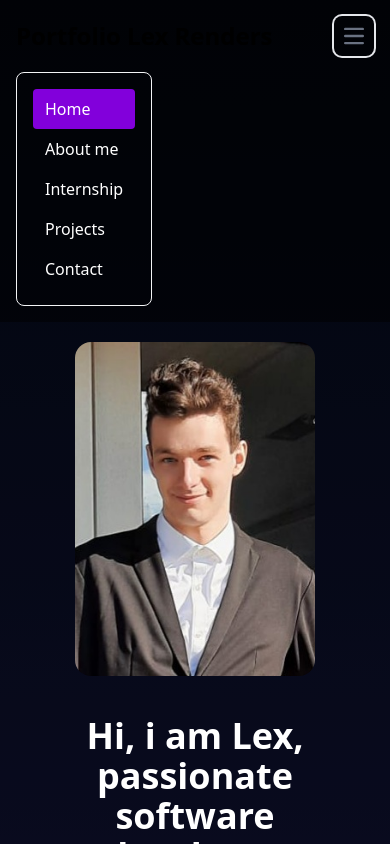
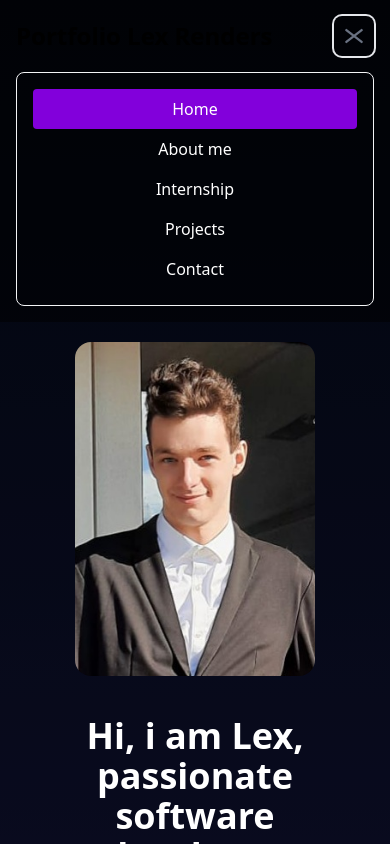
Before and after one commit to LexRenders/Portfolio, a React (Vite) app: page / in a window 390 px wide. Both pictures are taken after a click on the button "Open main menu". Shown: the top 844 px of the page. Built offline with nearby package versions, Linux system fonts and the light colour scheme.

Commit message:
mobile navbar fixed

```diff
--- a/src/Components/Navbar.tsx
+++ b/src/Components/Navbar.tsx
@@ -1,49 +1,117 @@
+import { useState } from "react";
 import { NavLink } from "react-router-dom";
 
-const activeNavLinkClasses = "block py-2 px-3 text-white bg-purple-700 rounded-sm md:bg-transparent md:p-0 md:text-purple-500";
-const inactiveNavLinkClasses = "block py-2 px-3 rounded-sm md:hover:bg-transparent md:border-0 md:p-0 text-white md:hover:text-purple-500 hover:bg-gray-700 hover:text-white";
+const activeNavLinkClasses =
+    "block py-2 px-3 text-white bg-purple-700 rounded-sm text-center md:text-left md:bg-transparent md:p-0 md:text-purple-500";
+
+const inactiveNavLinkClasses =
+    "block py-2 px-3 rounded-sm text-center md:text-left md:hover:bg-transparent md:border-0 md:p-0 text-white md:hover:text-purple-500 hover:bg-gray-700 hover:text-white";
+
 
 function Navbar() {
+    const [menuOpen, setMenuOpen] = useState(false);
+
     return (
-        <div >
-            <nav className="bg-indigo-950" style={{ backgroundColor: 'rgba(0, 0, 0, 0.5)' }}>
+        <div>
+            <nav
+                className="bg-indigo-950"
+                style={{ backgroundColor: "rgba(0, 0, 0, 0.5)" }}
+            >
                 <div className="max-w-screen-xl flex flex-wrap items-center justify-between mx-auto p-4">
                     <div className="flex items-center space-x-3 rtl:space-x-reverse">
-                        <span className="self-center text-2xl font-semibold whitespace-nowrap dark:text-white">Portfolio Lex Renders</span>
+                        <span className="self-center text-2xl font-semibold whitespace-nowrap dark:text-white">
+                            Portfolio Lex Renders
+                        </span>
                     </div>
-                    <button data-collapse-toggle="navbar-default" type="button" className="inline-flex items-center p-2 w-10 h-10 justify-center text-sm text-gray-500 rounded-lg md:hidden hover:bg-gray-100 focus:outline-none focus:ring-2 focus:ring-gray-200 dark:text-gray-400 dark:hover:bg-gray-700 dark:focus:ring-gray-600" aria-controls="navbar-default" aria-expanded="false">
+
+                    {/* Hamburger menu toggle */}
+                    <button
+                        type="button"
+                        onClick={() => setMenuOpen(!menuOpen)}
+                        className="inline-flex items-center p-2 w-10 h-10 justify-center text-sm text-gray-500 rounded-lg md:hidden hover:bg-gray-100 focus:outline-none focus:ring-2 focus:ring-gray-200 dark:text-gray-400 dark:hover:bg-gray-700 dark:focus:ring-gray-600"
+                        aria-controls="navbar-default"
+                        aria-expanded={menuOpen}
+                    >
                         <span className="sr-only">Open main menu</span>
-                        <svg className="w-5 h-5" aria-hidden="true" xmlns="http://www.w3.org/2000/svg" fill="none" viewBox="0 0 17 14">
-                            <path stroke="currentColor" strokeLinecap="round" strokeLinejoin="round" strokeWidth="2" d="M1 1h15M1 7h15M1 13h15" />
+                        <svg
+                            className="w-5 h-5"
+                            aria-hidden="true"
+                            xmlns="http://www.w3.org/2000/svg"
+                            fill="none"
+                            viewBox="0 0 17 14"
+                        >
+                            {menuOpen ? (
+                                <path
+                                    stroke="currentColor"
+                                    strokeLinecap="round"
+                                    strokeLinejoin="round"
+                                    strokeWidth="2"
+                                    d="M2 2l13 10M2 12L15 2"
+                                />
+                            ) : (
+                                <path
+                                    stroke="currentColor"
+                                    strokeLinecap="round"
+                                    strokeLinejoin="round"
+                                    strokeWidth="2"
+                                    d="M1 1h15M1 7h15M1 13h15"
+                                />
+                            )}
                         </svg>
                     </button>
-                    <nav style={{ backgroundColor: 'transparent' }} className="font-medium flex flex-col p-4 md:p-0 mt-4 border border-gray-100 rounded-lg bg-gray-50 md:flex-row md:space-x-8 rtl:space-x-reverse md:mt-0 md:border-0 md:bg-white dark:bg-gray-800 md:dark:bg-indigo-950 dark:border-gray-700">
+
+                    {/* Collapsible nav links */}
+                    <div
+                        className={`w-full md:block md:w-auto ${menuOpen ? "block" : "hidden"
+                            }`}
+                        id="navbar-default"
+                    >
+                        <nav
+                            style={{ backgroundColor: "transparent" }}
+                            className="font-medium flex flex-col p-4 md:p-0 mt-4 border border-gray-100 rounded-lg bg-gray-50 md:flex-row md:space-x-8 rtl:space-x-reverse md:mt-0 md:border-0 md:bg-white dark:bg-gray-800 md:dark:bg-indigo-950 dark:border-gray-700"
+                        >
                             <NavLink
                                 to="/"
-                            className={({ isActive }) => isActive ? activeNavLinkClasses : inactiveNavLinkClasses}>
+                                className={({ isActive }) =>
+                                    isActive ? activeNavLinkClasses : inactiveNavLinkClasses
+                                }
+                            >
                                 Home
                             </NavLink>
                             <NavLink
                                 to="/about-me"
-                            className={({ isActive }) => isActive ? activeNavLinkClasses : inactiveNavLinkClasses}>
+                                className={({ isActive }) =>
+                                    isActive ? activeNavLinkClasses : inactiveNavLinkClasses
+                                }
+                            >
                                 About me
                             </NavLink>
                             <NavLink
                                 to="/internship"
-                            className={({ isActive }) => isActive ? activeNavLinkClasses : inactiveNavLinkClasses}>
+                                className={({ isActive }) =>
+                                    isActive ? activeNavLinkClasses : inactiveNavLinkClasses
+                                }
+                            >
                                 Internship
                             </NavLink>
                             <NavLink
                                 to="/projects"
-                            className={({ isActive }) => isActive ? activeNavLinkClasses : inactiveNavLinkClasses}>
+                                className={({ isActive }) =>
+                                    isActive ? activeNavLinkClasses : inactiveNavLinkClasses
+                                }
+                            >
                                 Projects
                             </NavLink>
                             <NavLink
                                 to="/contact"
-                            className={({ isActive }) => isActive ? activeNavLinkClasses : inactiveNavLinkClasses}>
+                                className={({ isActive }) =>
+                                    isActive ? activeNavLinkClasses : inactiveNavLinkClasses
+                                }
+                            >
                                 Contact
                             </NavLink>
                         </nav>
+                    </div>
                 </div>
             </nav>
         </div>
```
Lines whose indentation alone changed are shown as unchanged.
